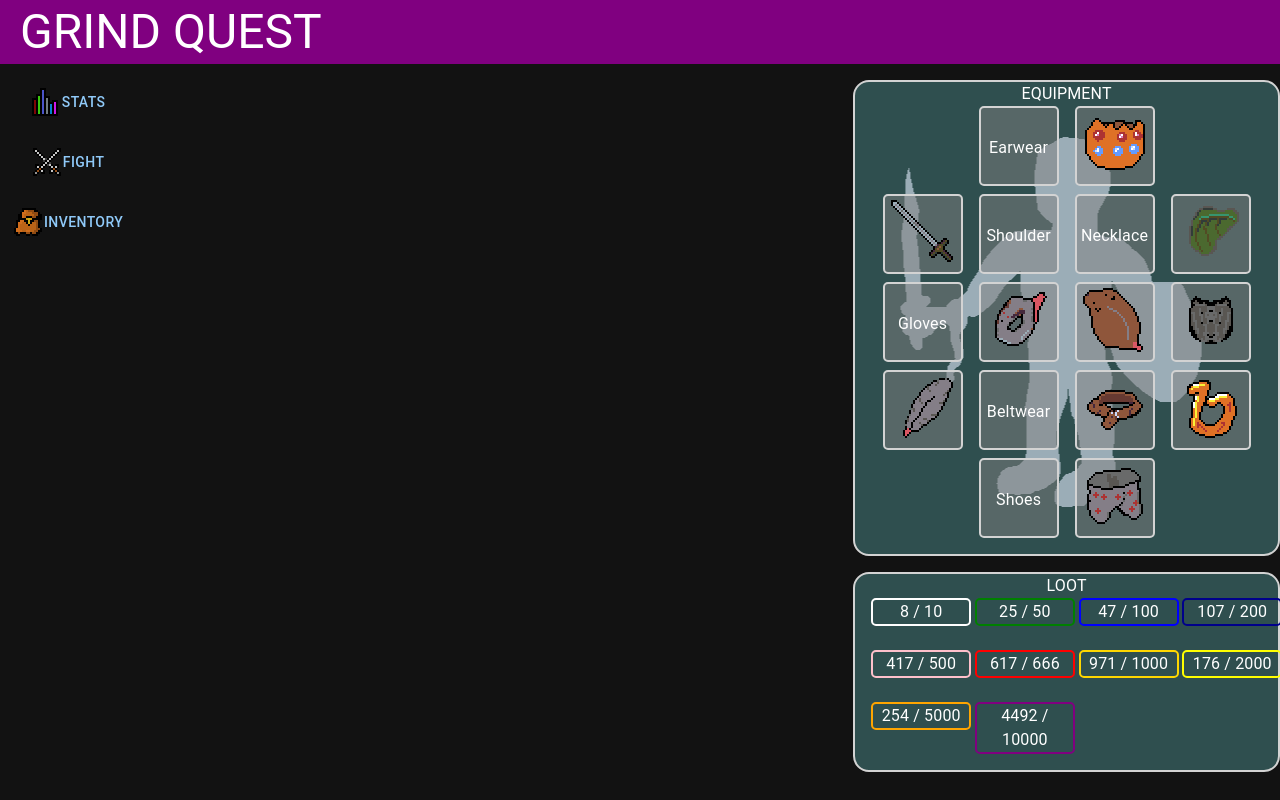
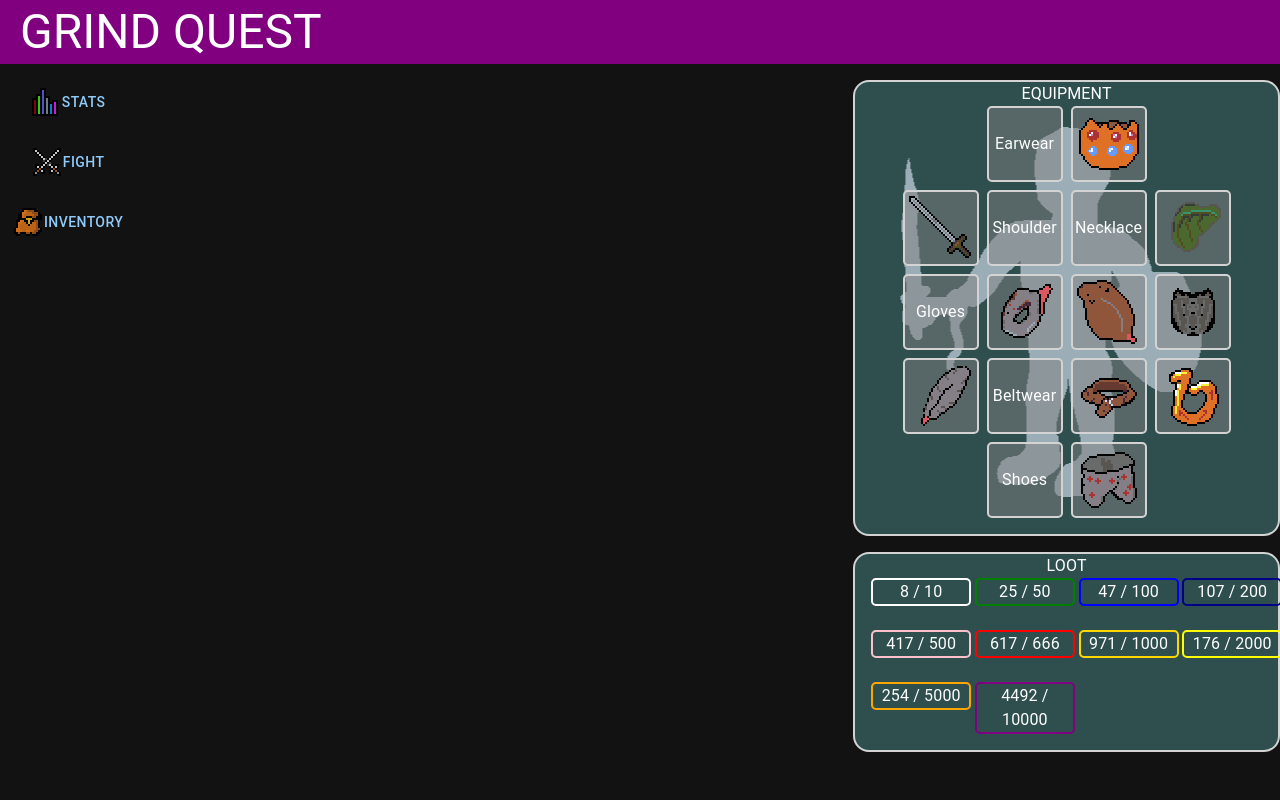
Before and after one commit to Zondac/Grind_quest, a React (Vite) app: page / in a window 1280 px wide. Built offline with nearby package versions, Linux system fonts and the light colour scheme.

Commit message:
tweak to sizing

```diff
--- a/src/Game/EquipmentModule.tsx
+++ b/src/Game/EquipmentModule.tsx
@@ -7,8 +7,8 @@ type Props = {
 
 const slotStyle = {
   pt: 0.5,
-  height: "80px",
-  width: "80px",
+  height: "76px",
+  width: "76px",
   backgroundColor: "rgba(128, 128, 128, 0.5)",
   textAlign: "center",
   border: "2px solid lightgrey",
@@ -109,7 +109,7 @@ export function EquipmentModule(props: Props) {
         direction={"row"}
         sx={{ width: "100%" }}
         justifyContent={"center"}
-        spacing={2}
+        spacing={1}
         mb={1}
       >
         <Box sx={slotStyle}>
@@ -122,7 +122,7 @@ export function EquipmentModule(props: Props) {
               <img src={props.Equipment.Earwear.image} />
             </Tooltip>
           ) : (
-            <Typography pt={3}>Earwear</Typography>
+            <Typography pt={2.5}>Earwear</Typography>
           )}
         </Box>
         <Box sx={slotStyle}>
@@ -135,7 +135,7 @@ export function EquipmentModule(props: Props) {
               <img src={props.Equipment.Headwear.image} />
             </Tooltip>
           ) : (
-            <Typography pt={3}>Headwear</Typography>
+            <Typography pt={2.5}>Headwear</Typography>
           )}
         </Box>
       </Stack>
@@ -143,7 +143,7 @@ export function EquipmentModule(props: Props) {
         direction={"row"}
         sx={{ width: "100%" }}
         justifyContent={"center"}
-        spacing={2}
+        spacing={1}
         my={1}
       >
         <Box sx={slotStyle}>
@@ -156,7 +156,7 @@ export function EquipmentModule(props: Props) {
               <img src={props.Equipment.Weapon.image} />
             </Tooltip>
           ) : (
-            <Typography pt={3}>Weapon</Typography>
+            <Typography pt={2.5}>Weapon</Typography>
           )}
         </Box>
         <Box sx={slotStyle}>
@@ -169,7 +169,7 @@ export function EquipmentModule(props: Props) {
               <img src={props.Equipment.Shoulder.image} />
             </Tooltip>
           ) : (
-            <Typography pt={3}>Shoulder</Typography>
+            <Typography pt={2.5}>Shoulder</Typography>
           )}
         </Box>
         <Box sx={slotStyle}>
@@ -182,7 +182,7 @@ export function EquipmentModule(props: Props) {
               <img src={props.Equipment.Necklace.image} />
             </Tooltip>
           ) : (
-            <Typography pt={3}>Necklace</Typography>
+            <Typography pt={2.5}>Necklace</Typography>
           )}
         </Box>
         <Box sx={slotStyle}>
@@ -195,7 +195,7 @@ export function EquipmentModule(props: Props) {
               <img src={props.Equipment.Backwear.image} />
             </Tooltip>
           ) : (
-            <Typography pt={3}>Backwear</Typography>
+            <Typography pt={2.5}>Backwear</Typography>
           )}
         </Box>
       </Stack>
@@ -203,7 +203,7 @@ export function EquipmentModule(props: Props) {
         direction={"row"}
         sx={{ width: "100%" }}
         justifyContent={"center"}
-        spacing={2}
+        spacing={1}
         my={1}
       >
         <Box sx={slotStyle}>
@@ -216,7 +216,7 @@ export function EquipmentModule(props: Props) {
               <img src={props.Equipment.Gloves.image} />
             </Tooltip>
           ) : (
-            <Typography pt={3}>Gloves</Typography>
+            <Typography pt={2.5}>Gloves</Typography>
           )}
         </Box>
         <Box sx={slotStyle}>
@@ -229,7 +229,7 @@ export function EquipmentModule(props: Props) {
               <img src={props.Equipment.Wristwear.image} />
             </Tooltip>
           ) : (
-            <Typography pt={3}>Wrists</Typography>
+            <Typography pt={2.5}>Wrists</Typography>
           )}
         </Box>
         <Box sx={slotStyle}>
@@ -242,7 +242,7 @@ export function EquipmentModule(props: Props) {
               <img src={props.Equipment.Chest.image} />
             </Tooltip>
           ) : (
-            <Typography pt={3}>Chest</Typography>
+            <Typography pt={2.5}>Chest</Typography>
           )}
         </Box>
         <Box sx={slotStyle}>
@@ -255,7 +255,7 @@ export function EquipmentModule(props: Props) {
               <img src={props.Equipment.OffHand.image} />
             </Tooltip>
           ) : (
-            <Typography pt={3}>OffHand</Typography>
+            <Typography pt={2.5}>OffHand</Typography>
           )}
         </Box>
       </Stack>
@@ -263,7 +263,7 @@ export function EquipmentModule(props: Props) {
         direction={"row"}
         sx={{ width: "100%" }}
         justifyContent={"center"}
-        spacing={2}
+        spacing={1}
         my={1}
       >
         <Box sx={slotStyle}>
@@ -276,7 +276,7 @@ export function EquipmentModule(props: Props) {
               <img src={props.Equipment.Trinket.image} />
             </Tooltip>
           ) : (
-            <Typography pt={3}>Trinket</Typography>
+            <Typography pt={2.5}>Trinket</Typography>
           )}
         </Box>
         <Box sx={slotStyle}>
@@ -289,7 +289,7 @@ export function EquipmentModule(props: Props) {
               <img src={props.Equipment.Beltwear.image} />
             </Tooltip>
           ) : (
-            <Typography pt={3}>Beltwear</Typography>
+            <Typography pt={2.5}>Beltwear</Typography>
           )}
         </Box>
         <Box sx={slotStyle}>
@@ -302,7 +302,7 @@ export function EquipmentModule(props: Props) {
               <img src={props.Equipment.Belt.image} />
             </Tooltip>
           ) : (
-            <Typography pt={3}>Belt</Typography>
+            <Typography pt={2.5}>Belt</Typography>
           )}
         </Box>
         <Box sx={slotStyle}>
@@ -315,7 +315,7 @@ export function EquipmentModule(props: Props) {
               <img src={props.Equipment.Ring.image} />
             </Tooltip>
           ) : (
-            <Typography pt={3}>Ring</Typography>
+            <Typography pt={2.5}>Ring</Typography>
           )}
         </Box>
       </Stack>
@@ -323,7 +323,7 @@ export function EquipmentModule(props: Props) {
         direction={"row"}
         sx={{ width: "100%" }}
         justifyContent={"center"}
-        spacing={2}
+        spacing={1}
         mt={1}
       >
         <Box sx={slotStyle}>
@@ -336,7 +336,7 @@ export function EquipmentModule(props: Props) {
               <img src={props.Equipment.Shoes.image} />
             </Tooltip>
           ) : (
-            <Typography pt={3}>Shoes</Typography>
+            <Typography pt={2.5}>Shoes</Typography>
           )}
         </Box>
         <Box sx={slotStyle}>
@@ -349,7 +349,7 @@ export function EquipmentModule(props: Props) {
               <img src={props.Equipment.Pants.image} />
             </Tooltip>
           ) : (
-            <Typography pt={3}>Pants</Typography>
+            <Typography pt={2.5}>Pants</Typography>
           )}
         </Box>
       </Stack>
```
